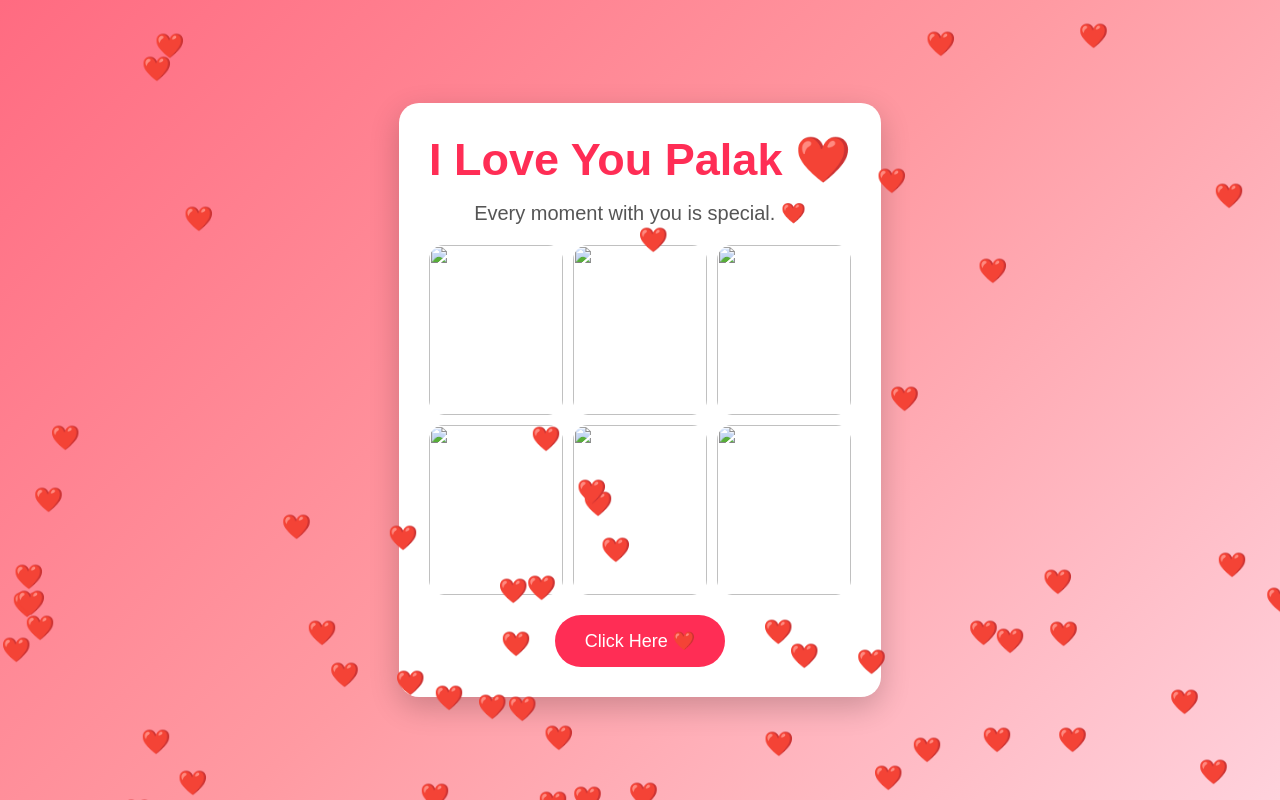
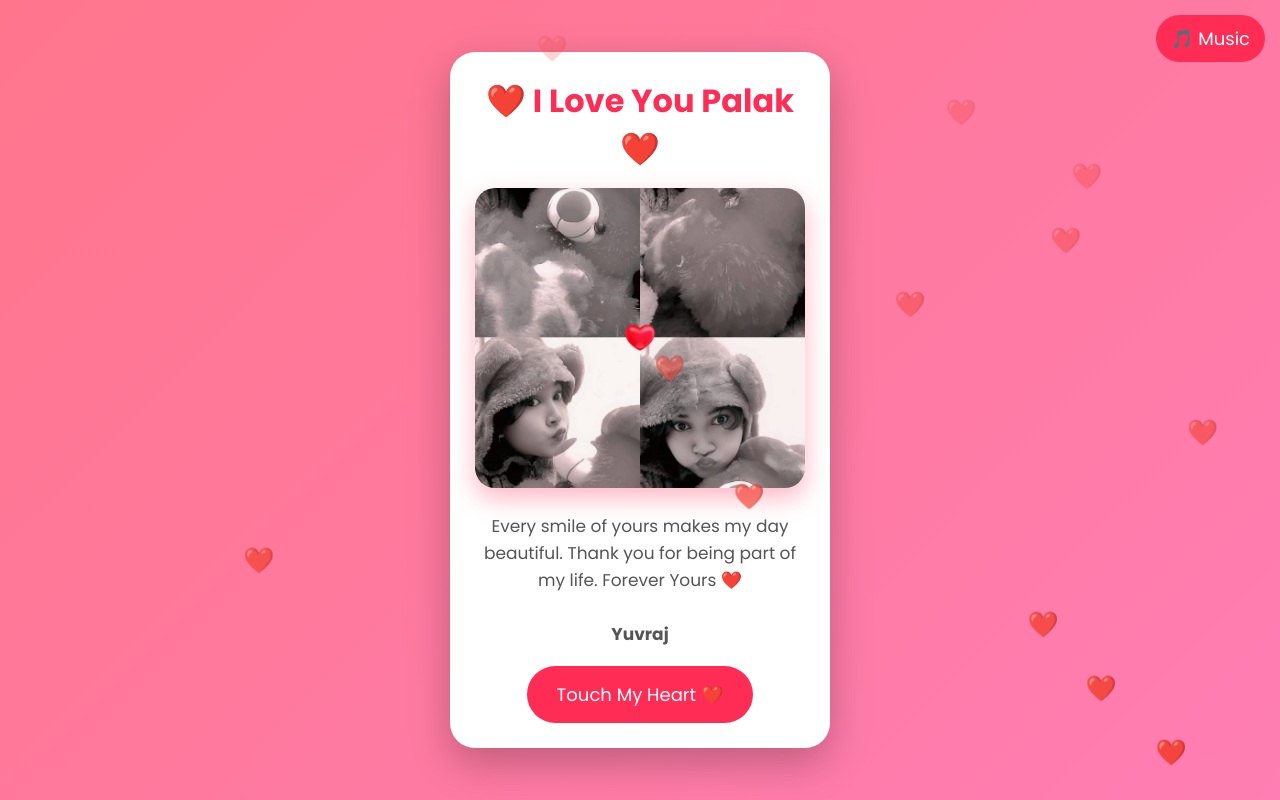
Before and after one commit to yuvrajdhruw36-lab/Sorry-palak, a plain HTML site: page index.html in a window 1280 px wide. Drawn offline with nearby package versions, Linux system fonts and the light colour scheme.

Commit message:
Update title and styles in index.html

```diff
--- a/index.html
+++ b/index.html
@@ -3,117 +3,310 @@
 <head>
 <meta charset="UTF-8">
 <meta name="viewport" content="width=device-width, initial-scale=1.0">
-<title>For Palak ❤️</title>
+<title>For My Malkin Ji ❤️</title>
+
+<link href="https://fonts.googleapis.com/css2?family=Poppins:wght@300;400;600;700&display=swap" rel="stylesheet">
 
 <style>
-*{margin:0;padding:0;box-sizing:border-box;font-family:Arial,sans-serif;}
+
+*{
+margin:0;
+padding:0;
+box-sizing:border-box;
+font-family:Poppins,sans-serif;
+}
+
 body{
-background:linear-gradient(135deg,#ff6b81,#ff9aa2,#ffd1dc);
+
+background:linear-gradient(135deg,#ff758c,#ff7eb3);
+
 display:flex;
+
 justify-content:center;
+
 align-items:center;
+
 min-height:100vh;
+
 overflow:hidden;
+
 }
+
 .container{
+
+width:90%;
+
+max-width:380px;
+
+background:white;
+
+padding:25px;
+
+border-radius:25px;
+
 text-align:center;
-background:white;
-padding:30px;
+
+box-shadow:0 15px 40px rgba(0,0,0,.25);
+
+}
+
+h1{
+
+color:#ff2d55;
+
+margin-bottom:15px;
+
+}
+
+img{
+
+width:100%;
+
+height:300px;
+
+object-fit:cover;
+
 border-radius:20px;
-max-width:800px;
-box-shadow:0 10px 30px rgba(0,0,0,.2);
+
 }
-h1{
+
+p{
+
+margin:18px 0;
+
+font-size:17px;
+
+color:#555;
+
+line-height:1.6;
+
+}
+
+button{
+
+background:#ff2d55;
+
+color:white;
+
+padding:15px 30px;
+
+border:none;
+
+border-radius:35px;
+
+font-size:18px;
+
+cursor:pointer;
+
+}
+
+#love{
+
+display:none;
+
+margin-top:20px;
+
+font-size:24px;
+
 color:#ff2d55;
-font-size:45px;
-margin-bottom:15px;
+
+font-weight:bold;
+
 }
-p{
-font-size:20px;
-color:#555;
-margin-bottom:20px;
-}
-.gallery{
-display:grid;
-grid-template-columns:repeat(3,1fr);
-gap:10px;
-margin:20px 0;
-}
-.gallery img{
-width:100%;
-height:170px;
-object-fit:cover;
-border-radius:15px;
-}
-button{
-padding:15px 30px;
-border:none;
-border-radius:30px;
-background:#ff2d55;
-color:white;
-font-size:18px;
-cursor:pointer;
-}
-#msg{
-display:none;
-margin-top:20px;
-font-size:24px;
-color:#ff2d55;
-font-weight:bold;
-}
-.heart{
-position:fixed;
-top:-20px;
-font-size:24px;
-animation:fall linear infinite;
-}
-@keyframes fall{
-to{
-transform:translateY(110vh);
-}
-}
+
 </style>
 </head>
+
 <body>
 
 <div class="container">
 
-<h1>I Love You Palak ❤️</h1>
+<h1>❤️ I Love You Palak ❤️</h1>
 
-<p>Every moment with you is special. ❤️</p>
+<img id="photo" src="palak1.jpg">
 
-<div class="gallery">
-<img src="1.jpg">
-<img src="2.jpg">
-<img src="3.jpg">
-<img src="4.jpg">
-<img src="5.jpg">
-<img src="6.jpg">
+<p>
+
+Every smile of yours makes my day beautiful.
+
+Thank you for being part of my life.
+
+Forever Yours ❤️
+
+<br><br>
+
+<b>Yuvraj</b>
+
+</p>
+
+<button onclick="showLove()">
+
+Touch My Heart ❤️
+
+</button>
+
+<div id="love">
+
+I Love You Forever ❤️
+
+</div>
 </div>
 
-<button onclick="love()">Click Here ❤️</button>
-
-<div id="msg">
-Forever & Always ❤️<br>
-Love You So Much, Palak ❤️<br><br>
-— Yuvraj
-</div>
-
-</div>
+<script src="https://cdn.jsdelivr.net/npm/canvas-confetti@1.6.0/dist/confetti.browser.min.js"></script>
 
 <script>
-function love(){
-document.getElementById("msg").style.display="block";
+
+const photos=[
+"palak1.jpg",
+"palak2.jpg",
+"palak3.jpg",
+"palak4.jpg",
+"palak5.jpg",
+"palak6.jpg"
+];
+
+let index=0;
+
+setInterval(function(){
+
+index++;
+
+if(index>=photos.length){
+
+index=0;
+
 }
-for(let i=0;i<60;i++){
-let h=document.createElement("div");
-h.className="heart";
-h.innerHTML="❤️";
-h.style.left=Math.random()*100+"vw";
-h.style.animationDuration=(3+Math.random()*5)+"s";
-document.body.appendChild(h);
+
+document.getElementById("photo").src=photos[index];
+
+},2500);
+
+function showLove(){
+
+document.getElementById("love").style.display="block";
+
+confetti({
+
+particleCount:180,
+
+spread:120,
+
+origin:{y:0.6}
+
+});
+
 }
+
+setInterval(function(){
+
+let heart=document.createElement("div");
+
+heart.innerHTML="❤️";
+
+heart.style.position="fixed";
+
+heart.style.left=Math.random()*100+"vw";
+
+heart.style.bottom="-20px";
+
+heart.style.fontSize="25px";
+
+heart.style.animation="fly 6s linear";
+
+document.body.appendChild(heart);
+
+setTimeout(()=>heart.remove(),6000);
+
+},400);
+
 </script>
 
+<style>
+
+@keyframes fly{
+
+0%{
+
+transform:translateY(0);
+
+opacity:1;
+
+}
+
+100%{
+
+transform:translateY(-120vh);
+
+opacity:0;
+
+}
+
+}
+
+</style>
+<!-- Background Music -->
+<audio id="bgMusic" loop>
+  <source src="music.mp3" type="audio/mpeg">
+</audio>
+
+<button id="musicBtn" onclick="toggleMusic()"
+style="position:fixed;top:15px;right:15px;
+padding:10px 15px;border:none;
+border-radius:25px;background:#ff2d55;
+color:white;cursor:pointer;z-index:999;">
+🎵 Music
+</button>
+
+<style>
+#photo{
+transition:0.8s;
+box-shadow:0 10px 25px rgba(255,45,85,.35);
+}
+
+.container{
+animation:fadeIn 1.2s;
+}
+
+@keyframes fadeIn{
+from{
+opacity:0;
+transform:scale(.9);
+}
+to{
+opacity:1;
+transform:scale(1);
+}
+}
+
+button:hover{
+transform:scale(1.05);
+transition:.3s;
+}
+</style>
+
+<script>
+let music=document.getElementById("bgMusic");
+
+function toggleMusic(){
+if(music.paused){
+music.play();
+document.getElementById("musicBtn").innerHTML="🔊 Playing";
+}else{
+music.pause();
+document.getElementById("musicBtn").innerHTML="🎵 Music";
+}
+}
+
+// Double tap anywhere for heart explosion
+document.body.addEventListener("dblclick",function(){
+
+confetti({
+particleCount:250,
+spread:140,
+origin:{y:.5}
+});
+
+});
+</script>
 </body>
 </html>
```
